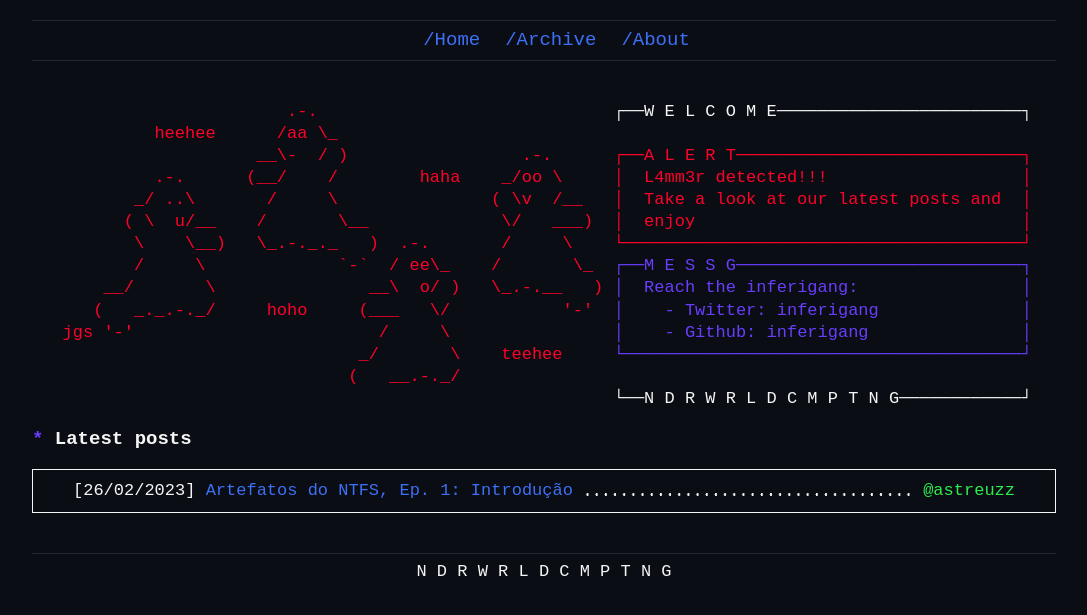
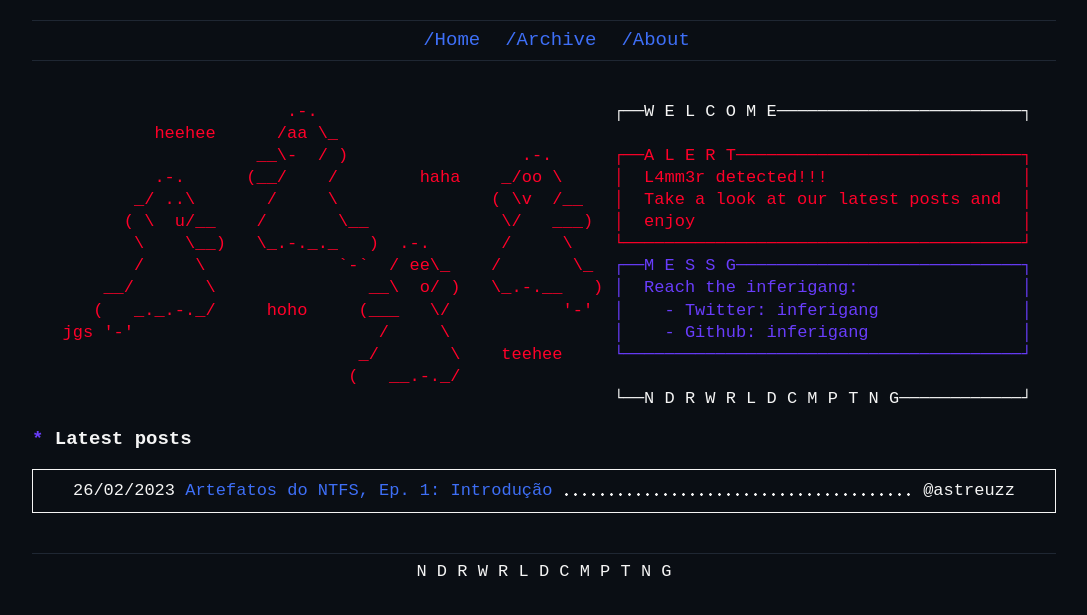
Before and after one commit to inferigang/inferigang.github.io, a Jekyll site: the page built from index.md, in a window 1280 px wide. Shown: the top 615 px of the page, without its empty margins (96-1183 px from the left). Built offline with Jekyll 4.4.1, drawn with Linux system fonts in a browser that asks for light colours.

Commit message:
Improve UI design

```diff
--- a/_layouts/home.html
+++ b/_layouts/home.html
@@ -9,8 +9,8 @@ layout: default
   {%- for post in site.posts -%}
   {%- assign format = "%d/%m/%Y" -%}
   <li>
-    <span class="post_info">[{{ post.date | date: format }}] <a href="{{ post.url | relative_url }}">{{ post.title | escape }}</a></span>
-    <span class="post_author"><a href="{{ post.author_url }}" target="_blank" class="green">@{{ post.author }}</a></span></li>
+    <span class="post_info">{{ post.date | date: format }} <a href="{{ post.url | relative_url }}">{{ post.title | escape }}</a></span>
+    <span class="post_author"><a href="{{ post.author_url }}" target="_blank" class="white white_link">@{{ post.author }}</a></span></li>
   {%- endfor -%}
 </ul>
 {%- endif -%}
--- a/_layouts/post.html
+++ b/_layouts/post.html
@@ -3,8 +3,8 @@ layout: default
 ---
 
 <div class="post_header">
-  <h1>{{ page.title }}</h1>
-  <p>Written by <a href="{{ page.author_url }}" target="_blank" class="green">@{{ page.author }}</a></p>
+  <h1 class="center">{{ page.title }}</h1>
+  <p class="center">Written by <a href="{{ page.author_url }}" target="_blank" class="green green_link">@{{ page.author }}</a></p>
 </div>
 
 {{ content }}
```
